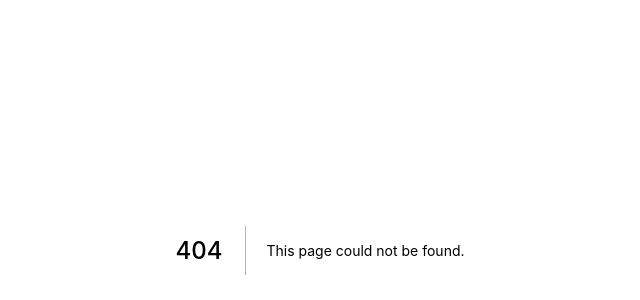
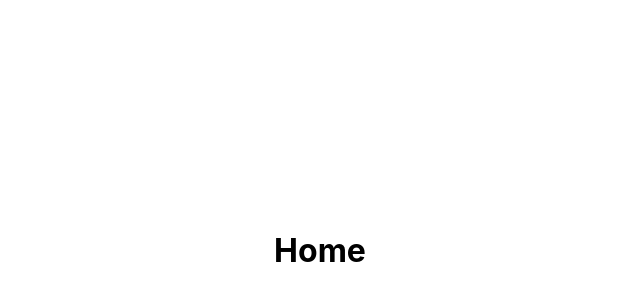
Before and after one commit to Ko-GyeongTae/Frontend-Wim-Official, a Next.js app: page /home in a window 1280 px wide. Before the commit this address had no page. Shown: the part 150-450 px from the top of the page, without its empty margins (320-960 px from the left). Built offline with nearby package versions, Linux system fonts and the light colour scheme.

Commit message:
<ADD> Home page

```diff
--- /dev/null
+++ b/pages/home.tsx
@@ -0,0 +1,15 @@
+import Head from 'next/head'
+import Image from 'next/image'
+import styles from '../styles/Home.module.css'
+
+export default function Home() {
+  return (
+    <div className={styles.container}>
+      <Head>
+        <title>WIM | HOME</title>
+        <link rel="icon" href="/favicon.ico" />
+      </Head>
+      <h1>Home</h1>
+    </div>
+  )
+}
```
